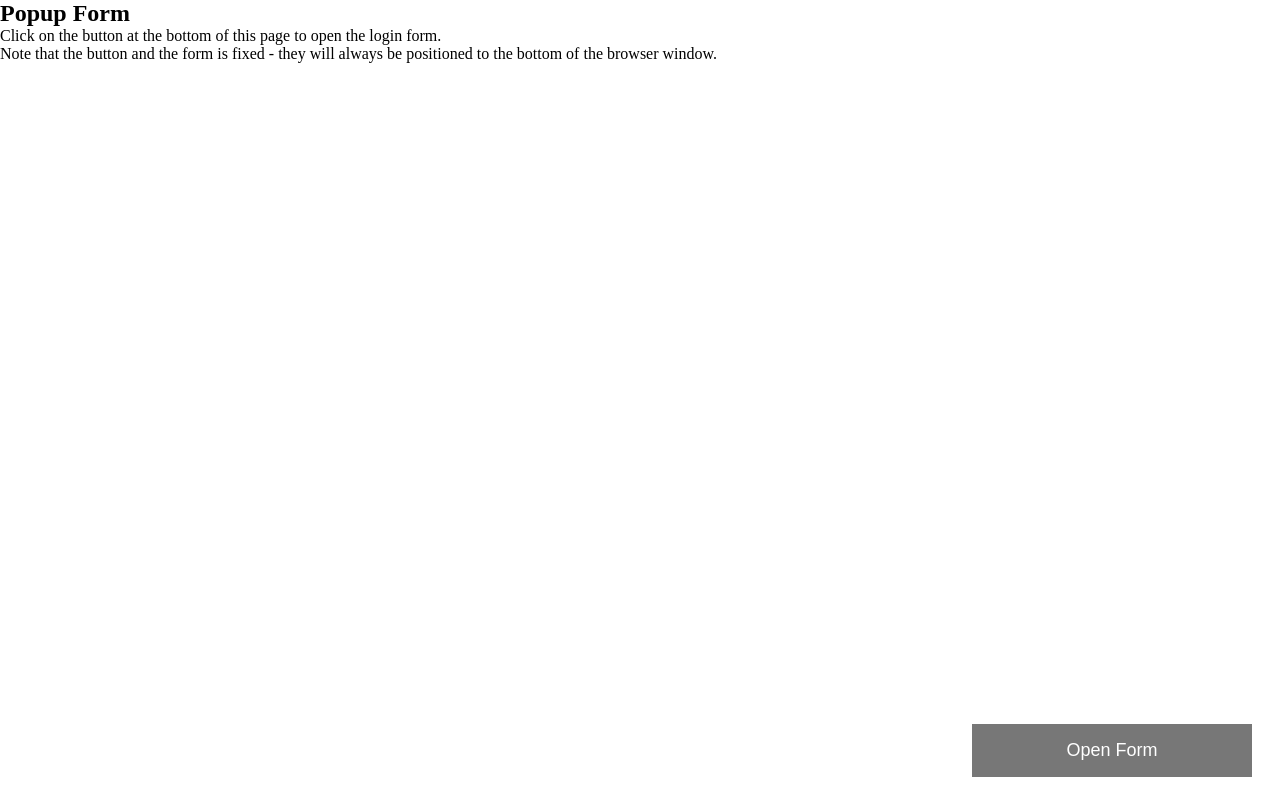
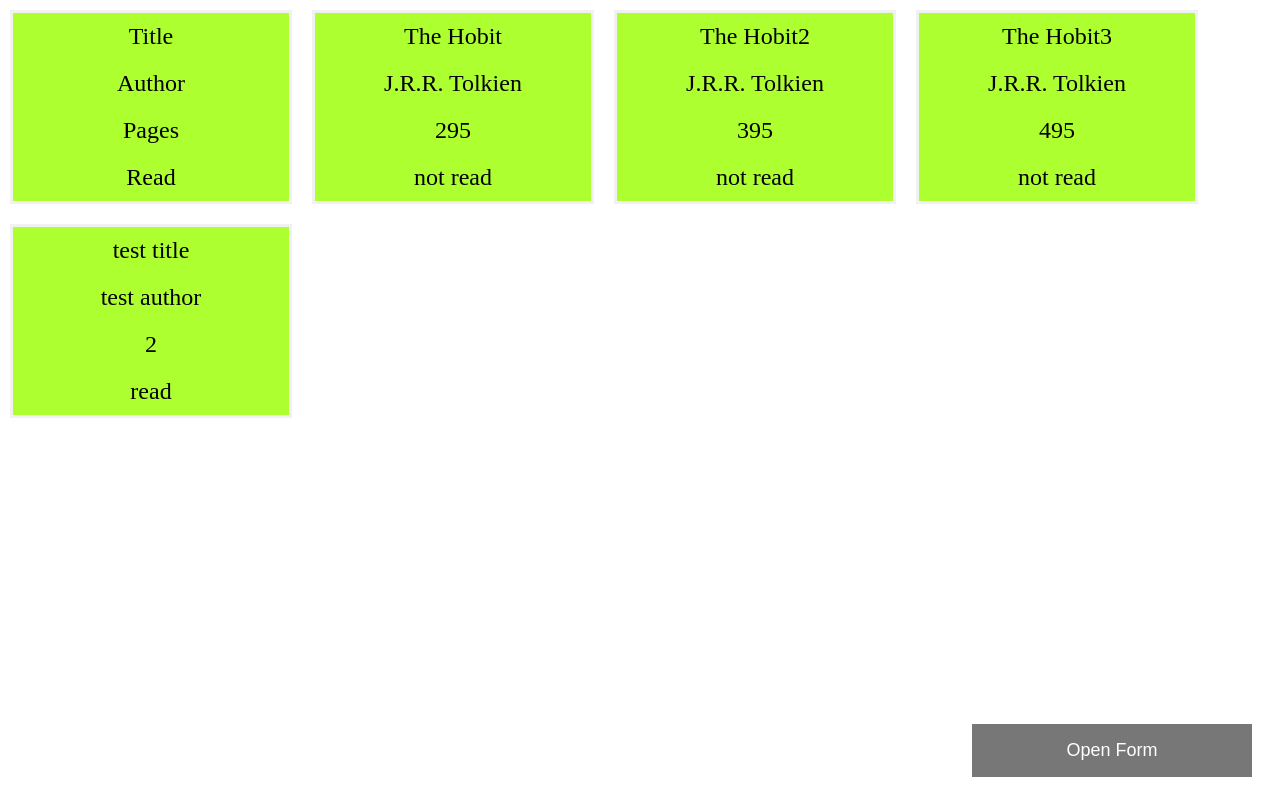
Before and after one commit to SKosZG/library, a plain HTML site: page index.html in a window 1280 px wide. Drawn offline with Linux system fonts and the light colour scheme.

Commit message:
add Book card buttom added

```diff
--- a/code.js
+++ b/code.js
@@ -1,5 +1,6 @@
 const addBtn = document.querySelector("#addBtn");
 const formSubmit = document.querySelector(".form-container");
+const main = document.querySelector("main");
 
 let myLibrary = [];
 
@@ -13,6 +14,7 @@ function Book(title, author, pages, read) {
 function addBookToLibrary(title, author, pages, read) {
   let book = new Book(title, author, pages, read);
   myLibrary.push(book);
+  addBook(title, author, pages, read);
 }
 
 Book.prototype.bookInfo = function () {
@@ -66,3 +68,29 @@ formSubmit.addEventListener("submit", (event) => {
   // let title = document.querySelector(".title").value;
   // console.log(title);
 });
+
+function addBook(title, author, pages, read) {
+  const newDiv = document.createElement("div");
+  newDiv.classList.add("container");
+  const newTitleP = document.createElement("p");
+  newTitleP.classList.add("title", "book-info");
+  newTitleP.textContent = title;
+  const newAuthorP = document.createElement("p");
+  newAuthorP.classList.add("author", "book-info");
+  newAuthorP.textContent = author;
+  const newPagesP = document.createElement("p");
+  newPagesP.classList.add("pages", "book-info");
+  newPagesP.textContent = pages;
+  const newReadP = document.createElement("p");
+  newReadP.classList.add("read", "book-info");
+  newReadP.textContent = read;
+
+  newDiv.appendChild(newTitleP);
+  newDiv.appendChild(newAuthorP);
+  newDiv.appendChild(newPagesP);
+  newDiv.appendChild(newReadP);
+
+  main.appendChild(newDiv);
+}
+
+addBook("test title", "test author", "2", "read");
--- a/index.html
+++ b/index.html
@@ -9,9 +9,22 @@
     <script src="code.js" defer></script>
 </head>
 <body>
-    <h2>Popup Form</h2>
-<p>Click on the button at the bottom of this page to open the login form.</p>
-<p>Note that the button and the form is fixed - they will always be positioned to the bottom of the browser window.</p>
+    <main>
+        <div class="container">
+            <p class="book-info title">
+                Title
+            </p>
+            <p class="book-info author">
+                Author
+            </p>
+            <p class="book-info pages">
+                Pages
+            </p>
+            <p class="book-info read">
+                Read
+            </p>
+        </div>
+    </main>
 
 <button class="open-button" onclick="openForm()">Open Form</button>
 
--- a/style.css
+++ b/style.css
@@ -86,3 +86,28 @@ ul {
 .open-button:hover {
   opacity: 1;
 }
+
+main {
+  display: flex;
+  flex-wrap: wrap;
+}
+
+.container {
+  display: flex;
+  flex-direction: column;
+  align-items: center;
+  justify-content: center;
+  margin: 10px;
+  padding: 0 10px;
+  width: 20vw;
+  border: 3px solid #f1f1f1;
+}
+
+.book-info {
+  width: 100%;
+  height: 25%;
+  text-align: center;
+  padding: 10px;
+  font-size: 24px;
+  background-color: greenyellow;
+}
```
